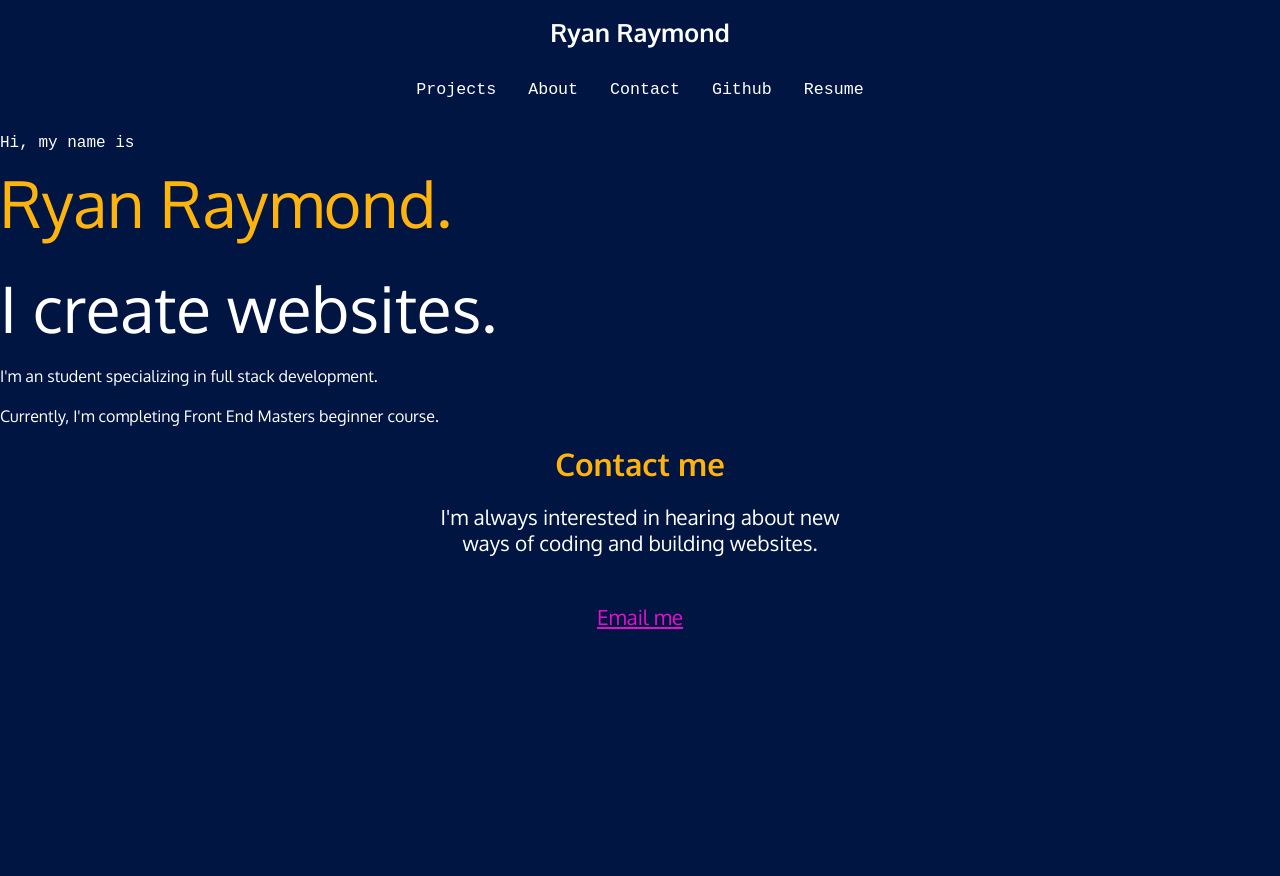
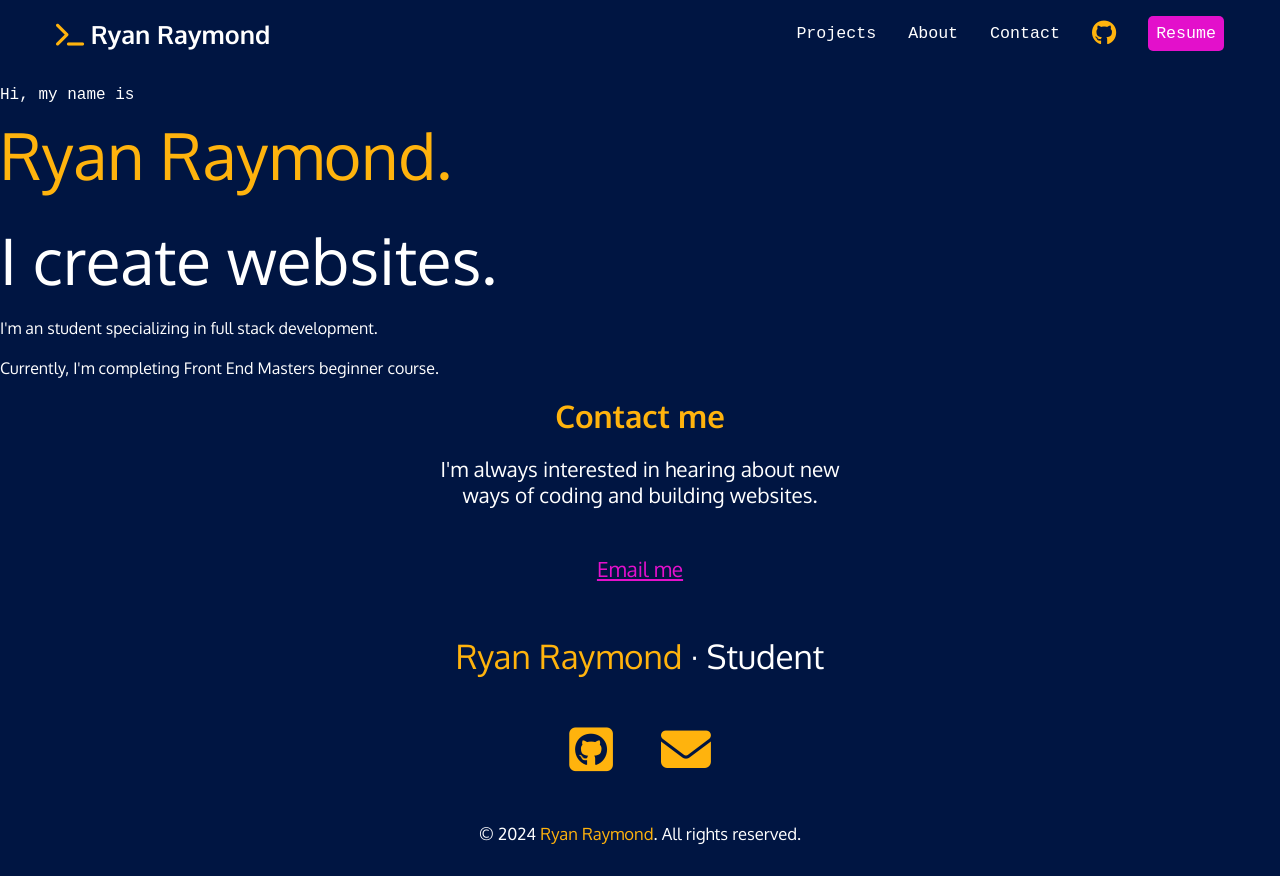
Before and after one commit to RyaRay/about-me, a plain HTML site: page index.html in a window 1280 px wide. Before the commit the page ends 800 px from the top, so only its background shows below. Drawn offline with Linux system fonts and the light colour scheme; a web font is replaced by a local one.

Commit message:
finished header and footer

```diff
--- a/index.html
+++ b/index.html
@@ -1,23 +1,37 @@
 <!DOCTYPE html>
 <html lang="en">
+
 <head>
   <meta charset="UTF-8">
   <meta name="viewport" content="width=device-width, initial-scale=1.0">
   <title>About Me</title>
   <link rel="stylesheet" href="style.css">
-    <link href="https://fonts.googleapis.com/css2?family=Oxygen+Mono&family=Oxygen:wght@300;400;700&display=swap" rel="stylesheet">
+  <link href="https://fonts.googleapis.com/css2?family=Oxygen+Mono&family=Oxygen:wght@300;400;700&display=swap"
+    rel="stylesheet">
+  <script src="https://kit.fontawesome.com/f2e22ea861.js" crossorigin="anonymous"></script>
 </head>
+
 <body>
   <nav>
     <ul>
       <li>
-          <h1><a href="index.html">Ryan Raymond</a></h1>
+        <h1>
+          <a href="index.html">
+            <span class="fa-solid fa-terminal" aria-hidden="true"></span>
+            <span>Ryan Raymond</span>
+          </a>
+        </h1>
       </li>
       <li><a href="#projects">Projects</a></li>
       <li><a href="about.html">About</a></li>
       <li><a href="#contact">Contact</a></li>
-        <li><a href="https://github.com/RyaRay">Github</a></li>
-        <li><a href="">Resume</a></li>
+      <li>
+        <a href="https://github.com/RyaRay">
+          <span class="fa-brands fa-github" aria-hidden="true"></span>
+          <span class="sr-only">Github</span>
+        </a>
+      </li>
+      <li><a href="" class="button">Resume</a></li>
   </nav>
   </header>
   <section id="intro">
@@ -30,9 +44,29 @@
   <section class="contact-me">
     <h2>Contact me</h2>
 
-        <p>I'm always interested in hearing   about new ways of coding and building websites.</p>
+    <p>I'm always interested in hearing about new ways of coding and building websites.</p>
 
     <p><a href="mailto:ryan@example.com">Email me</a></p>
   </section>
+
+  <footer>
+    <ul>
+      <li><span>Ryan Raymond</span> &middot; Student</li>
+      <li>
+        <a href="https://github.com/RyaRay">
+          <span class="fa-brands fa-square-github" aria-hidden="true"></span>
+          <span class="sr-only">Github</span>
+        </a>
+      </li>
+      <li>
+        <a href="mailto:ryan@expampl.com">
+          <span class="sr-only">Email</span>
+          <span class="fa-solid fa-envelope" aria-hidden="true"></span>
+        </a>
+      </li>
+      <li>&copy; 2024 <span>Ryan Raymond</span>. All rights reserved.</li>
+    </ul>
+  </footer>
 </body>
+
 </html>
--- a/style.css
+++ b/style.css
@@ -58,13 +58,42 @@ nav li:first-child {
   flex-basis: 100%;
   text-align: center;
 }
+nav [class*="fa-"] {
+  font-size: 150%;
+  color: var(--mustard);
+}
+nav h1 [class*="fa-"] {
+  font-size: 100%;
+  color: var(--mustard);
+}
 nav a {
   color: var(--white);
   text-decoration: none;
   display: block;
 }
-nav a:hover {
+nav a:hover,
+nav [class*="fa-"]:hover {
   color: var(--magenta)
+}
+.button {
+  background-color: var(--magenta);
+  padding: 0.5rem;
+  border-radius: 5px;
+}
+.button:hover {
+  color: var(--white);
+  background-color: var(--mustard);
+}
+@media (min-width: 850px) {
+  nav {
+    max-width: 1200px;
+    margin: 0 auto;
+  }
+  nav li:first-child {
+    flex-basis: auto;
+    text-align: left;
+    margin-right: auto;
+  }
 }
 
 /* intro styles */
@@ -102,3 +131,39 @@ padding-bottom: 10 rem;
 .contact-me p:last-child {
   margin-top: 3rem;
 }
+
+/* footer */
+footer {
+  font-family: var(-sans);
+  font-size: 80%;
+}
+footer ul {
+  display: flex;
+  flex-flow: row wrap;
+  justify-content: center;
+  align-items: center;
+  gap: 3rem;
+  margin: 0;
+  padding: 2rem;
+}
+footer ul li {
+  list-style-type: none;
+}
+footer ul li:first-child {
+  flex-basis: 100%;
+  font-size: 200%;
+  text-align: center;
+}
+footer ul li:last-child {
+  flex-basis: 100%;
+  text-align: center;
+}
+footer ul span {
+  color: var(--mustard);
+}
+footer ul a span:hover {
+  color: var(--magenta);
+}
+footer li [class*="fa-"] {
+  font-size: 300%;
+}
```
Lines whose indentation alone changed are shown as unchanged.
